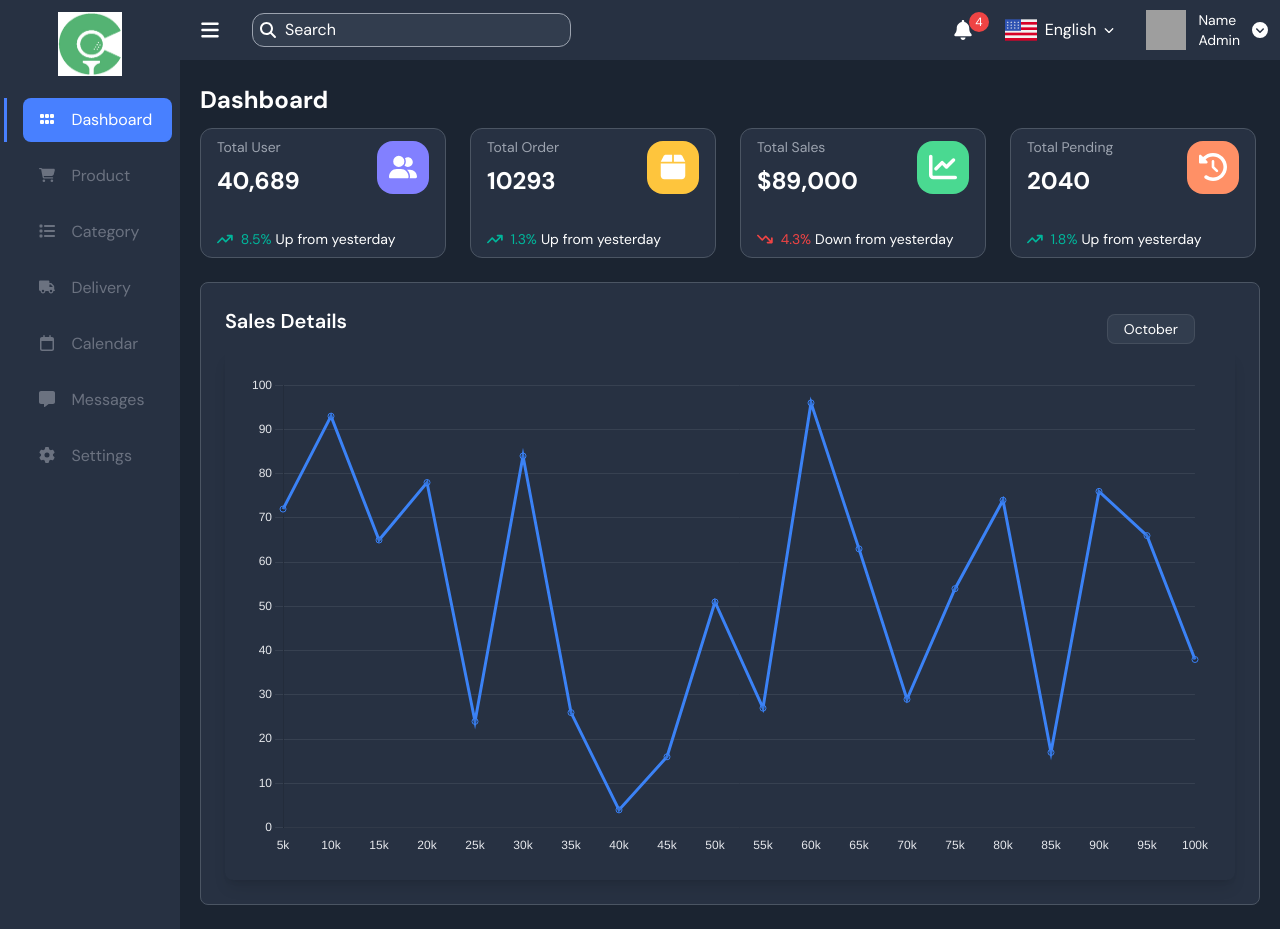
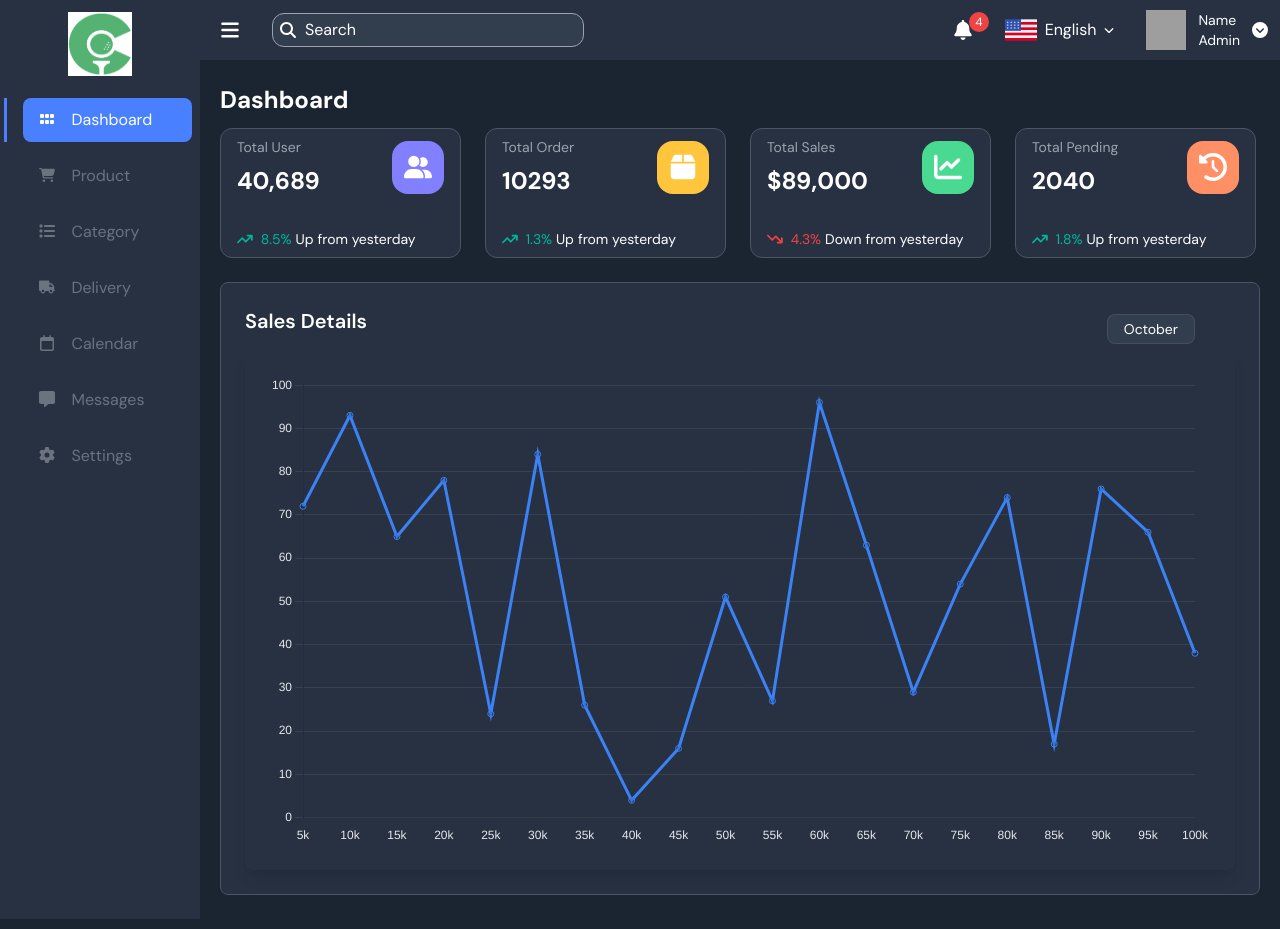
Before and after one commit to billzayy/golflick-backend, a React (Vite) app in the folder 4. Implement/client/: page /admin in a window 1280 px wide. Built offline with nearby package versions, Linux system fonts and the light colour scheme; grey boxes are pictures that could not be loaded.

Commit message:
fix: Fix sidebar and Product page

```diff
--- a/4. Implement/client/src/components/Admin/SideBar.tsx
+++ b/4. Implement/client/src/components/Admin/SideBar.tsx
@@ -7,7 +7,7 @@ import Logo from "../../assets/Logo.png"
 
 const SideBar: React.FC<{ closed: boolean, tabIndex: number }> = ({ closed, tabIndex}) => {
     return (
-        <div className={`${closed? "hidden" : "grid"} bg-adminTabs text-white w-52 content-between p-1`}>
+        <div className={`${closed? "hidden" : "grid"} bg-adminTabs text-white w-full max-w-[25vh] content-between p-1`}>
             <div className="tabs h-max">
                 <div className="flex justify-center items-center h-20">
                     <img src={Logo} alt="" className="size-16" />
--- a/4. Implement/client/src/pages/Admin/Product.tsx
+++ b/4. Implement/client/src/pages/Admin/Product.tsx
@@ -67,10 +67,12 @@ const Product: React.FC = () => {
                         </div>
                     </div>
                     {showAddProduct && (
-                        <div
-                            ref={addProductRef}
-                            className="absolute flex justify-center items-center w-1/2 inset-0 backdrop-blur-sm border border-red-500">
-                            <AddProduct />
+                        <div className="absolute flex justify-center items-center w-full inset-0 backdrop-blur-sm border border-blue-500">
+                            <div
+                                ref={addProductRef}
+                                className="w-full max-w-[100vh] max-h-[100vh]">
+                                <AddProduct />
+                            </div>
                         </div>
                     )}
                 </div>
```
